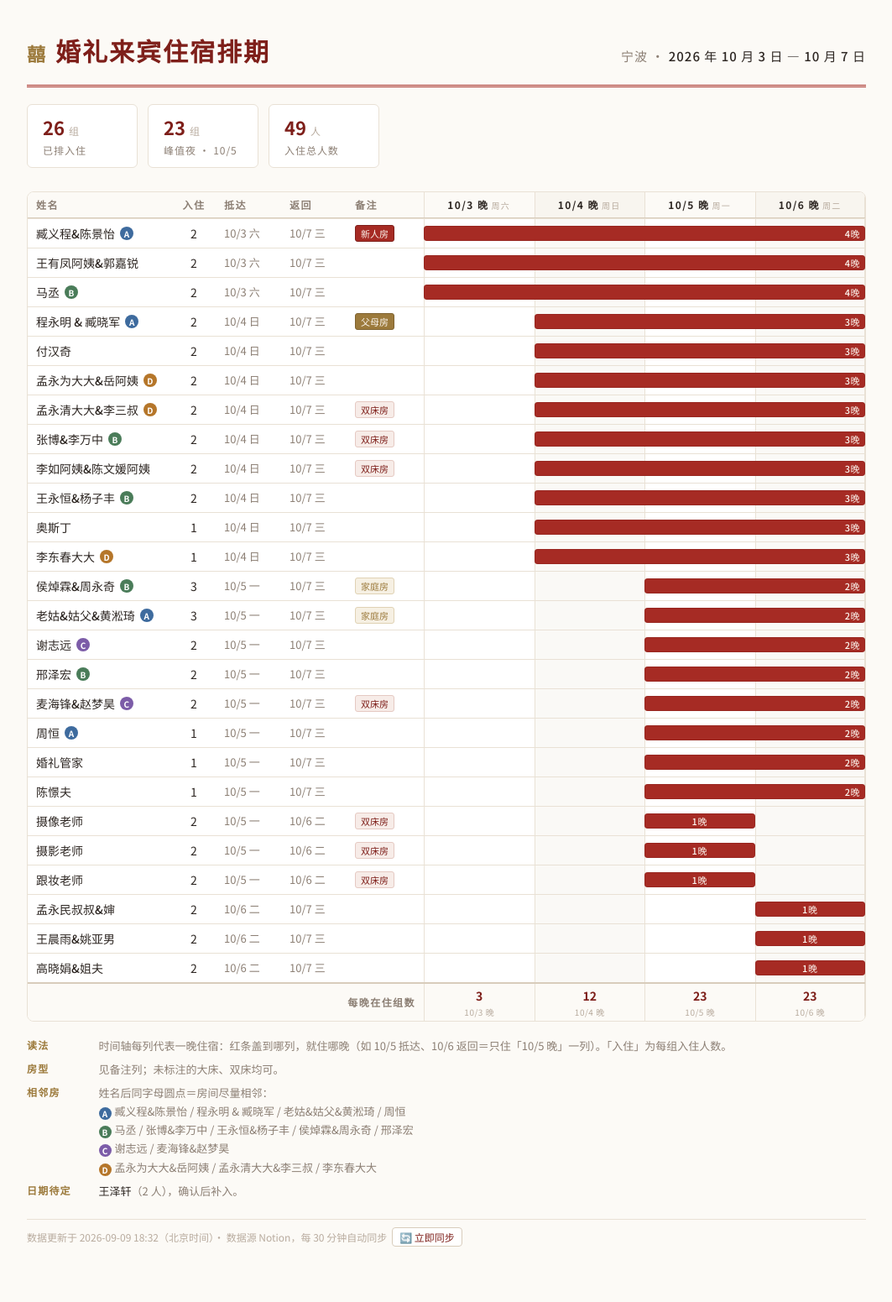
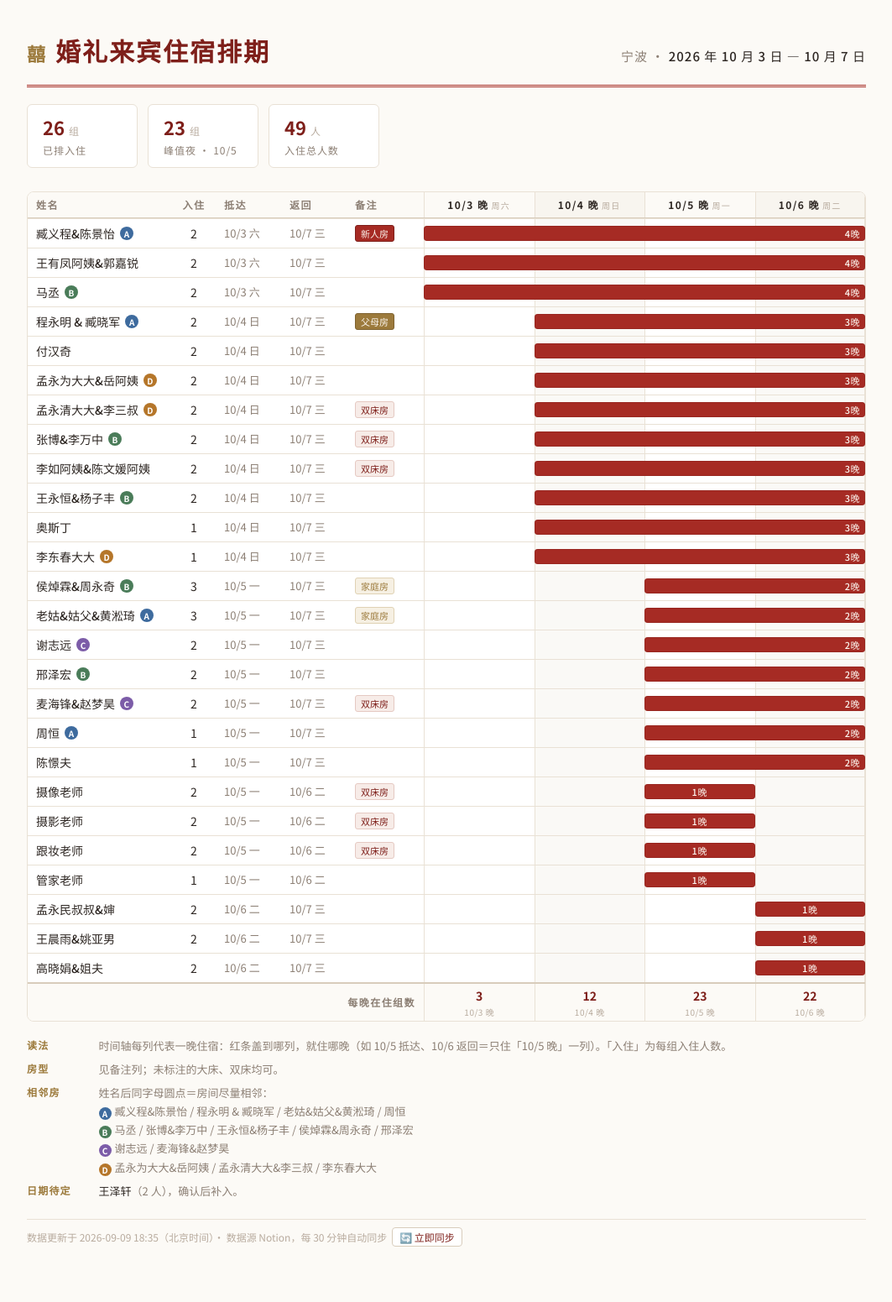
Before and after one commit to Lomolanisgo/lomolanisgo.github.io, a Jekyll site: the page wedding/index.html, which Jekyll copies as it is, in a window 1280 px wide. Shown: the whole page at 84% size, without its empty margins (108-1171 px from the left). Built offline with Jekyll 4.4.1, drawn with Linux system fonts in a browser that asks for light colours.

Commit message:
Sync wedding page from Notion

```diff
--- a/wedding/index.html
+++ b/wedding/index.html
@@ -199,11 +199,11 @@
     <div class="row body-row"><div><span class="name">邢泽宏</span><i class="adj b">B</i></div><div class="num">2</div><div class="date">10/5 一</div><div class="date">10/7 三</div><div class="note"></div><div class="tl"><div class="tl-grid"><i></i><i></i><i></i><i class="last"></i></div><div class="bar" style="left:50%;width:50%" title="邢泽宏 · 2人 · 10/5 入住，10/7 退房，2晚"><em>2晚</em></div></div></div>
     <div class="row body-row"><div><span class="name">麦海锋&amp;赵梦昊</span><i class="adj c">C</i></div><div class="num">2</div><div class="date">10/5 一</div><div class="date">10/7 三</div><div class="note"><span class="tag">双床房</span></div><div class="tl"><div class="tl-grid"><i></i><i></i><i></i><i class="last"></i></div><div class="bar" style="left:50%;width:50%" title="麦海锋&amp;赵梦昊 · 2人 · 10/5 入住，10/7 退房，2晚"><em>2晚</em></div></div></div>
     <div class="row body-row"><div><span class="name">周恒</span><i class="adj a">A</i></div><div class="num">1</div><div class="date">10/5 一</div><div class="date">10/7 三</div><div class="note"></div><div class="tl"><div class="tl-grid"><i></i><i></i><i></i><i class="last"></i></div><div class="bar" style="left:50%;width:50%" title="周恒 · 1人 · 10/5 入住，10/7 退房，2晚"><em>2晚</em></div></div></div>
-    <div class="row body-row"><div><span class="name">婚礼管家</span></div><div class="num">1</div><div class="date">10/5 一</div><div class="date">10/7 三</div><div class="note"></div><div class="tl"><div class="tl-grid"><i></i><i></i><i></i><i class="last"></i></div><div class="bar" style="left:50%;width:50%" title="婚礼管家 · 1人 · 10/5 入住，10/7 退房，2晚"><em>2晚</em></div></div></div>
     <div class="row body-row"><div><span class="name">陈憬夫</span></div><div class="num">1</div><div class="date">10/5 一</div><div class="date">10/7 三</div><div class="note"></div><div class="tl"><div class="tl-grid"><i></i><i></i><i></i><i class="last"></i></div><div class="bar" style="left:50%;width:50%" title="陈憬夫 · 1人 · 10/5 入住，10/7 退房，2晚"><em>2晚</em></div></div></div>
     <div class="row body-row"><div><span class="name">摄像老师</span></div><div class="num">2</div><div class="date">10/5 一</div><div class="date">10/6 二</div><div class="note"><span class="tag">双床房</span></div><div class="tl"><div class="tl-grid"><i></i><i></i><i></i><i class="last"></i></div><div class="bar n1" style="left:50%;width:25%" title="摄像老师 · 2人 · 10/5 入住，10/6 退房，1晚"><em>1晚</em></div></div></div>
     <div class="row body-row"><div><span class="name">摄影老师</span></div><div class="num">2</div><div class="date">10/5 一</div><div class="date">10/6 二</div><div class="note"><span class="tag">双床房</span></div><div class="tl"><div class="tl-grid"><i></i><i></i><i></i><i class="last"></i></div><div class="bar n1" style="left:50%;width:25%" title="摄影老师 · 2人 · 10/5 入住，10/6 退房，1晚"><em>1晚</em></div></div></div>
     <div class="row body-row"><div><span class="name">跟妆老师</span></div><div class="num">2</div><div class="date">10/5 一</div><div class="date">10/6 二</div><div class="note"><span class="tag">双床房</span></div><div class="tl"><div class="tl-grid"><i></i><i></i><i></i><i class="last"></i></div><div class="bar n1" style="left:50%;width:25%" title="跟妆老师 · 2人 · 10/5 入住，10/6 退房，1晚"><em>1晚</em></div></div></div>
+    <div class="row body-row"><div><span class="name">管家老师</span></div><div class="num">1</div><div class="date">10/5 一</div><div class="date">10/6 二</div><div class="note"></div><div class="tl"><div class="tl-grid"><i></i><i></i><i></i><i class="last"></i></div><div class="bar n1" style="left:50%;width:25%" title="管家老师 · 1人 · 10/5 入住，10/6 退房，1晚"><em>1晚</em></div></div></div>
     <div class="row body-row"><div><span class="name">孟永民叔叔&amp;婶</span></div><div class="num">2</div><div class="date">10/6 二</div><div class="date">10/7 三</div><div class="note"></div><div class="tl"><div class="tl-grid"><i></i><i></i><i></i><i class="last"></i></div><div class="bar n1" style="left:75%;width:25%" title="孟永民叔叔&amp;婶 · 2人 · 10/6 入住，10/7 退房，1晚"><em>1晚</em></div></div></div>
     <div class="row body-row"><div><span class="name">王晨雨&amp;姚亚男</span></div><div class="num">2</div><div class="date">10/6 二</div><div class="date">10/7 三</div><div class="note"></div><div class="tl"><div class="tl-grid"><i></i><i></i><i></i><i class="last"></i></div><div class="bar n1" style="left:75%;width:25%" title="王晨雨&amp;姚亚男 · 2人 · 10/6 入住，10/7 退房，1晚"><em>1晚</em></div></div></div>
     <div class="row body-row"><div><span class="name">高晓娟&amp;姐夫</span></div><div class="num">2</div><div class="date">10/6 二</div><div class="date">10/7 三</div><div class="note"></div><div class="tl"><div class="tl-grid"><i></i><i></i><i></i><i class="last"></i></div><div class="bar n1" style="left:75%;width:25%" title="高晓娟&amp;姐夫 · 2人 · 10/6 入住，10/7 退房，1晚"><em>1晚</em></div></div></div>
@@ -215,7 +215,7 @@
           <b>3<small>10/3 晚</small></b>
           <b>12<small>10/4 晚</small></b>
           <b>23<small>10/5 晚</small></b>
-          <b>23<small>10/6 晚</small></b>
+          <b>22<small>10/6 晚</small></b>
         </div>
       </div>
     </div>
@@ -239,7 +239,7 @@
     <dd><b>王泽轩</b>（2 人），确认后补入。</dd>
   </dl>
 
-  <p class="pagefoot">数据更新于 2026-09-09 18:32（北京时间）· 数据源 Notion，每 30 分钟自动同步<a class="syncbtn" href="https://github.com/Lomolanisgo/lomolanisgo.github.io/actions/workflows/update-wedding.yml" target="_blank" rel="noopener">🔄 立即同步</a></p>
+  <p class="pagefoot">数据更新于 2026-09-09 18:35（北京时间）· 数据源 Notion，每 30 分钟自动同步<a class="syncbtn" href="https://github.com/Lomolanisgo/lomolanisgo.github.io/actions/workflows/update-wedding.yml" target="_blank" rel="noopener">🔄 立即同步</a></p>
 </div>
 </body>
 </html>
```
